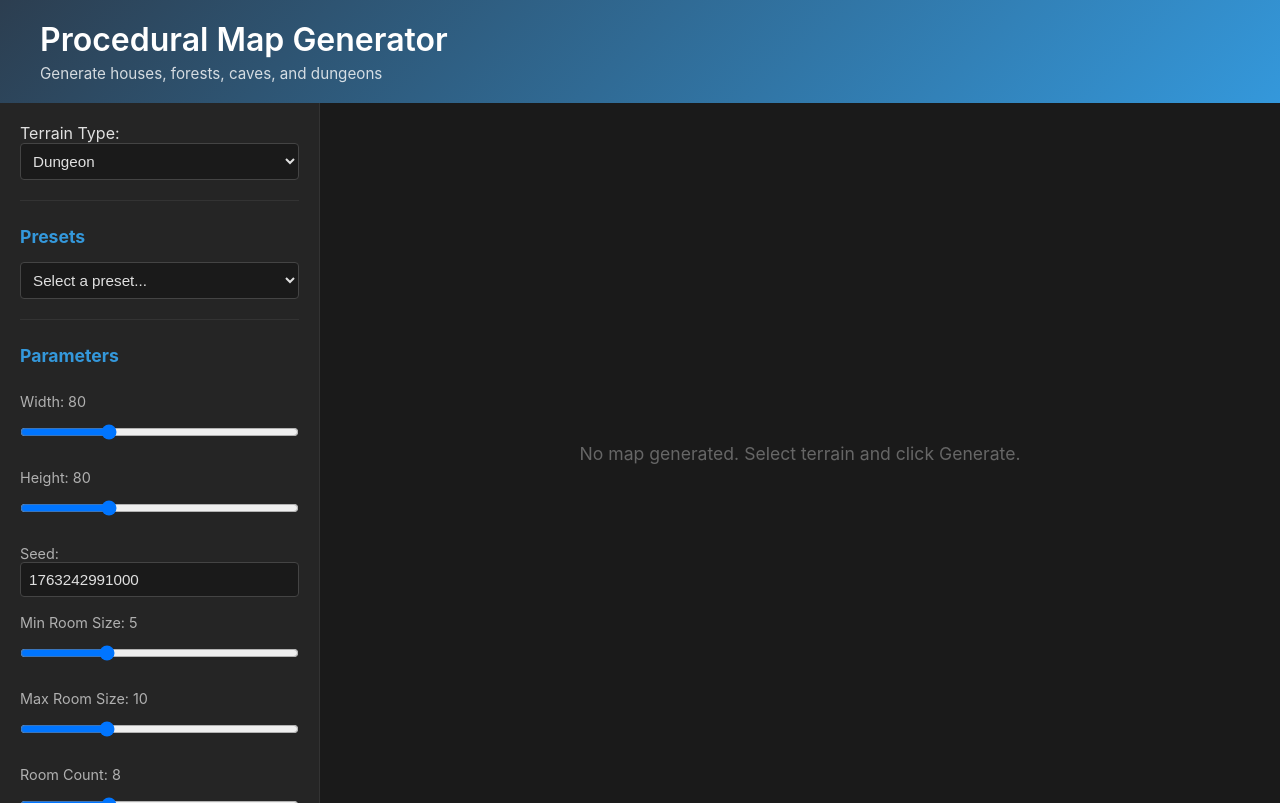
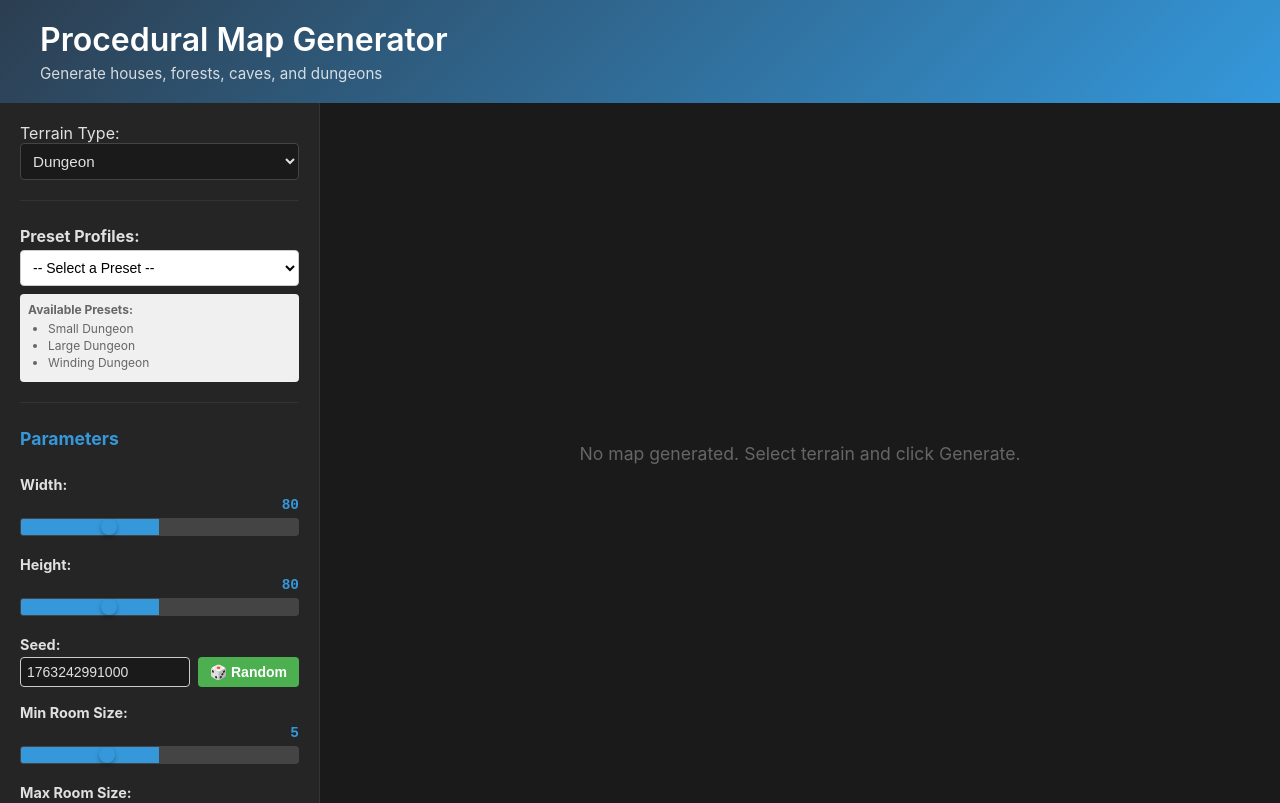
Before and after one commit to myoung09/dnd-map-builder, a React (Create React App) app: page / in a window 1280 px wide. Built offline with nearby package versions, Linux system fonts and the light colour scheme.

Commit message:
feat: Enhance UI with improved parameter form, slider styling, and add preset selector component

```diff
--- a/src/App.css
+++ b/src/App.css
@@ -93,11 +93,68 @@ input[type="number"]:focus {
   font-size: 0.9rem;
   margin-bottom: 5px;
   color: #b0b0b0;
+  cursor: help;
+}
+
+.parameter-group label strong {
+  color: #e0e0e0;
+  display: block;
+  margin-bottom: 4px;
+}
+
+.param-value {
+  float: right;
+  font-weight: bold;
+  color: #3498db;
+  font-family: 'Courier New', monospace;
 }
 
 input[type="range"] {
   cursor: pointer;
   margin-top: 5px;
+}
+
+/* Enhanced slider styling */
+input[type="range"].slider {
+  -webkit-appearance: none;
+  appearance: none;
+  height: 6px;
+  background: linear-gradient(to right, #3498db 0%, #3498db 50%, #444 50%, #444 100%);
+  border-radius: 3px;
+  outline: none;
+}
+
+input[type="range"].slider::-webkit-slider-thumb {
+  -webkit-appearance: none;
+  appearance: none;
+  width: 16px;
+  height: 16px;
+  background: #3498db;
+  border-radius: 50%;
+  cursor: pointer;
+  box-shadow: 0 2px 4px rgba(0, 0, 0, 0.3);
+  transition: all 0.2s;
+}
+
+input[type="range"].slider::-webkit-slider-thumb:hover {
+  background: #5dade2;
+  transform: scale(1.1);
+}
+
+input[type="range"].slider::-moz-range-thumb {
+  width: 16px;
+  height: 16px;
+  background: #3498db;
+  border-radius: 50%;
+  cursor: pointer;
+  border: none;
+  box-shadow: 0 2px 4px rgba(0, 0, 0, 0.3);
+  transition: all 0.2s;
+}
+
+input[type="range"].slider::-moz-range-thumb:hover {
+  background: #5dade2;
+  transform: scale(1.1);
 }
 
 input[type="range"]::-webkit-slider-thumb {
--- a/src/App.tsx
+++ b/src/App.tsx
@@ -2,13 +2,14 @@ import React, { useState, useRef, useCallback } from 'react';
 import './App.css';
 import { TerrainType, GeneratorParameters, MapData } from './types/generator';
 import { TerrainSelector } from './components/TerrainSelector';
+import { PresetSelector } from './components/PresetSelector';
 import { ParameterForm } from './components/ParameterForm';
 import { MapCanvas, MapCanvasRef } from './components/MapCanvas';
 import { HouseGenerator } from './generators/HouseGenerator';
 import { ForestGenerator } from './generators/ForestGenerator';
 import { CaveGenerator } from './generators/CaveGenerator';
 import { DungeonGenerator } from './generators/DungeonGenerator';
-import { PRESETS, getPresetsByTerrain } from './utils/presets';
+import { getPresetByName, getPresetsByTerrain } from './utils/presets';
 import { ExportUtils } from './utils/export';
 
 function App() {
@@ -71,7 +72,7 @@ function App() {
   };
 
   const handlePresetLoad = (presetName: string) => {
-    const preset = PRESETS.find(p => p.name === presetName);
+    const preset = getPresetByName(presetName);
     if (preset) {
       setTerrain(preset.terrainType);
       setParameters({
@@ -79,13 +80,6 @@ function App() {
         seed: Date.now()
       });
     }
-  };
-
-  const handleRandomSeed = () => {
-    setParameters({
-      ...parameters,
-      seed: Date.now()
-    });
   };
 
   const handleExportPNG = () => {
@@ -127,8 +121,6 @@ function App() {
     }
   };
 
-  const availablePresets = getPresetsByTerrain(terrain);
-
   return (
     <div className="App">
       <header className="App-header">
@@ -146,19 +138,10 @@ function App() {
           </section>
 
           <section className="control-section">
-            <h3>Presets</h3>
-            <select
-              className="preset-select"
-              onChange={(e) => handlePresetLoad(e.target.value)}
-              value=""
-            >
-              <option value="">Select a preset...</option>
-              {availablePresets.map(preset => (
-                <option key={preset.name} value={preset.name}>
-                  {preset.name}
-                </option>
-              ))}
-            </select>
+            <PresetSelector
+              currentTerrain={terrain}
+              onPresetSelect={handlePresetLoad}
+            />
           </section>
 
           <section className="control-section">
@@ -167,22 +150,6 @@ function App() {
               parameters={parameters}
               onParameterChange={setParameters}
             />
-          </section>
-
-          <section className="control-section">
-            <h3>Seed Control</h3>
-            <div className="seed-controls">
-              <input
-                type="number"
-                value={parameters.seed || 0}
-                onChange={(e) => setParameters({
-                  ...parameters,
-                  seed: parseInt(e.target.value)
-                })}
-                style={{ width: '150px' }}
-              />
-              <button onClick={handleRandomSeed}>Random</button>
-            </div>
           </section>
 
           <section className="control-section">
--- a/src/components/ParameterForm.tsx
+++ b/src/components/ParameterForm.tsx
@@ -1,4 +1,4 @@
-// Parameter Form Component
+// Parameter Form Component with Enhanced UX
 
 import React from 'react';
 import { TerrainType, GeneratorParameters } from '../types/generator';
@@ -21,45 +21,77 @@ export const ParameterForm: React.FC<ParameterFormProps> = ({
     });
   };
 
+  const generateRandomSeed = () => {
+    const randomSeed = Math.floor(Math.random() * 1000000);
+    handleChange('seed', randomSeed);
+  };
+
   return (
     <div className="parameter-form">
       <h3>Parameters</h3>
 
       {/* Common parameters */}
       <div className="parameter-group">
-        <label>
-          Width: {parameters.width}
+        <label title="Width of the map in grid cells">
+          <strong>Width:</strong> <span className="param-value">{parameters.width}</span>
           <input
             type="range"
             min="30"
             max="200"
             value={parameters.width}
             onChange={(e) => handleChange('width', parseInt(e.target.value))}
+            className="slider"
           />
         </label>
       </div>
 
       <div className="parameter-group">
-        <label>
-          Height: {parameters.height}
+        <label title="Height of the map in grid cells">
+          <strong>Height:</strong> <span className="param-value">{parameters.height}</span>
           <input
             type="range"
             min="30"
             max="200"
             value={parameters.height}
             onChange={(e) => handleChange('height', parseInt(e.target.value))}
+            className="slider"
           />
         </label>
       </div>
 
       <div className="parameter-group">
-        <label>
-          Seed:
-          <input
-            type="number"
-            value={parameters.seed || 0}
-            onChange={(e) => handleChange('seed', parseInt(e.target.value))}
-          />
+        <label title="Seed for reproducible random generation">
+          <strong>Seed:</strong>
+          <div style={{ display: 'flex', gap: '8px', marginTop: '4px' }}>
+            <input
+              type="number"
+              value={parameters.seed || 0}
+              onChange={(e) => handleChange('seed', parseInt(e.target.value) || 0)}
+              style={{
+                flex: 1,
+                padding: '6px',
+                fontSize: '14px',
+                border: '1px solid #ccc',
+                borderRadius: '4px'
+              }}
+            />
+            <button
+              onClick={generateRandomSeed}
+              title="Generate random seed"
+              style={{
+                padding: '6px 12px',
+                fontSize: '14px',
+                backgroundColor: '#4CAF50',
+                color: 'white',
+                border: 'none',
+                borderRadius: '4px',
+                cursor: 'pointer',
+                fontWeight: 'bold'
+              }}
+            >
+              🎲 Random
+            </button>
+          </div>
         </label>
       </div>
 
@@ -67,66 +99,71 @@ export const ParameterForm: React.FC<ParameterFormProps> = ({
       {(terrain === TerrainType.House || terrain === TerrainType.Dungeon) && (
         <>
           <div className="parameter-group">
-            <label>
-              Min Room Size: {parameters.minRoomSize}
+            <label title="Minimum room size (width/height in cells)">
+              <strong>Min Room Size:</strong> <span className="param-value">{parameters.minRoomSize}</span>
               <input
                 type="range"
                 min="3"
                 max="10"
                 value={parameters.minRoomSize || 5}
                 onChange={(e) => handleChange('minRoomSize', parseInt(e.target.value))}
+                className="slider"
               />
             </label>
           </div>
 
           <div className="parameter-group">
-            <label>
-              Max Room Size: {parameters.maxRoomSize}
+            <label title="Maximum room size (width/height in cells)">
+              <strong>Max Room Size:</strong> <span className="param-value">{parameters.maxRoomSize}</span>
               <input
                 type="range"
                 min="6"
                 max="20"
                 value={parameters.maxRoomSize || 10}
                 onChange={(e) => handleChange('maxRoomSize', parseInt(e.target.value))}
+                className="slider"
               />
             </label>
           </div>
 
           <div className="parameter-group">
-            <label>
-              Room Count: {parameters.roomCount}
+            <label title="Target number of rooms to generate">
+              <strong>Room Count:</strong> <span className="param-value">{parameters.roomCount}</span>
               <input
                 type="range"
                 min="3"
                 max="20"
                 value={parameters.roomCount || 8}
                 onChange={(e) => handleChange('roomCount', parseInt(e.target.value))}
+                className="slider"
               />
             </label>
           </div>
 
           <div className="parameter-group">
-            <label>
-              Corridor Width: {parameters.corridorWidth}
+            <label title="Width of corridors connecting rooms">
+              <strong>Corridor Width:</strong> <span className="param-value">{parameters.corridorWidth}</span>
               <input
                 type="range"
                 min="1"
                 max="3"
                 value={parameters.corridorWidth || 1}
                 onChange={(e) => handleChange('corridorWidth', parseInt(e.target.value))}
+                className="slider"
               />
             </label>
           </div>
 
           <div className="parameter-group">
-            <label>
-              Grid Size: {parameters.gridSize}
+            <label title="Grid alignment spacing for rooms">
+              <strong>Grid Size:</strong> <span className="param-value">{parameters.gridSize}</span>
               <input
                 type="range"
                 min="1"
                 max="8"
                 value={parameters.gridSize || 4}
                 onChange={(e) => handleChange('gridSize', parseInt(e.target.value))}
+                className="slider"
               />
             </label>
           </div>
@@ -137,40 +174,43 @@ export const ParameterForm: React.FC<ParameterFormProps> = ({
       {terrain === TerrainType.Dungeon && (
         <>
           <div className="parameter-group">
-            <label>
-              Organic Factor: {(parameters.organicFactor || 0.3).toFixed(2)}
+            <label title="Organic variation in room shapes (0 = rectangular, higher = more irregular)">
+              <strong>Organic Factor:</strong> <span className="param-value">{(parameters.organicFactor || 0.3).toFixed(2)}</span>
               <input
                 type="range"
                 min="0"
                 max="100"
                 value={(parameters.organicFactor || 0.3) * 100}
                 onChange={(e) => handleChange('organicFactor', parseInt(e.target.value) / 100)}
+                className="slider"
               />
             </label>
           </div>
 
           <div className="parameter-group">
-            <label>
-              Connectivity: {(parameters.connectivityFactor || 0.15).toFixed(2)}
+            <label title="Additional corridor connections beyond minimum spanning tree">
+              <strong>Connectivity:</strong> <span className="param-value">{(parameters.connectivityFactor || 0.15).toFixed(2)}</span>
               <input
                 type="range"
                 min="0"
                 max="50"
                 value={(parameters.connectivityFactor || 0.15) * 100}
                 onChange={(e) => handleChange('connectivityFactor', parseInt(e.target.value) / 100)}
+                className="slider"
               />
             </label>
           </div>
 
           <div className="parameter-group">
-            <label>
-              Corridor Straightness: {parameters.walkSteps || 7}
+            <label title="Corridor straightness (1 = very winding, 10 = straight)">
+              <strong>Corridor Straightness:</strong> <span className="param-value">{parameters.walkSteps || 7}</span>
               <input
                 type="range"
                 min="1"
                 max="10"
                 value={parameters.walkSteps || 7}
                 onChange={(e) => handleChange('walkSteps', parseInt(e.target.value))}
+                className="slider"
               />
             </label>
           </div>
@@ -181,53 +221,57 @@ export const ParameterForm: React.FC<ParameterFormProps> = ({
       {terrain === TerrainType.Forest && (
         <>
           <div className="parameter-group">
-            <label>
-              Tree Density: {(parameters.treeDensity || 0.3).toFixed(2)}
+            <label title="Density of trees (0 = sparse, 1 = dense)">
+              <strong>Tree Density:</strong> <span className="param-value">{(parameters.treeDensity || 0.3).toFixed(2)}</span>
               <input
                 type="range"
                 min="0"
                 max="100"
                 value={(parameters.treeDensity || 0.3) * 100}
                 onChange={(e) => handleChange('treeDensity', parseInt(e.target.value) / 100)}
+                className="slider"
               />
             </label>
           </div>
 
           <div className="parameter-group">
-            <label>
-              Min Tree Distance: {parameters.minTreeDistance}
+            <label title="Minimum distance between tree centers (prevents overlapping)">
+              <strong>Min Tree Distance:</strong> <span className="param-value">{parameters.minTreeDistance}</span>
               <input
                 type="range"
                 min="2"
                 max="10"
                 value={parameters.minTreeDistance || 3}
                 onChange={(e) => handleChange('minTreeDistance', parseInt(e.target.value))}
+                className="slider"
               />
             </label>
           </div>
 
           <div className="parameter-group">
-            <label>
-              Noise Scale: {(parameters.noiseScale || 0.05).toFixed(3)}
+            <label title="Perlin noise frequency for organic tree clustering">
+              <strong>Noise Scale:</strong> <span className="param-value">{(parameters.noiseScale || 0.05).toFixed(3)}</span>
               <input
                 type="range"
                 min="10"
                 max="200"
                 value={(parameters.noiseScale || 0.05) * 1000}
                 onChange={(e) => handleChange('noiseScale', parseInt(e.target.value) / 1000)}
+                className="slider"
               />
             </label>
           </div>
 
           <div className="parameter-group">
-            <label>
-              Tree Radius: {(parameters.treeRadius || 1.5).toFixed(1)}
+            <label title="Radius of individual tree circles">
+              <strong>Tree Radius:</strong> <span className="param-value">{(parameters.treeRadius || 1.5).toFixed(1)}</span>
               <input
                 type="range"
                 min="5"
                 max="50"
                 value={(parameters.treeRadius || 1.5) * 10}
                 onChange={(e) => handleChange('treeRadius', parseInt(e.target.value) / 10)}
+                className="slider"
               />
             </label>
           </div>
@@ -238,53 +282,57 @@ export const ParameterForm: React.FC<ParameterFormProps> = ({
       {terrain === TerrainType.Cave && (
         <>
           <div className="parameter-group">
-            <label>
-              Fill Probability: {(parameters.fillProbability || 0.45).toFixed(2)}
+            <label title="Initial probability of cell being a wall (higher = more walls)">
+              <strong>Fill Probability:</strong> <span className="param-value">{(parameters.fillProbability || 0.45).toFixed(2)}</span>
               <input
                 type="range"
                 min="30"
                 max="60"
                 value={(parameters.fillProbability || 0.45) * 100}
                 onChange={(e) => handleChange('fillProbability', parseInt(e.target.value) / 100)}
+                className="slider"
               />
             </label>
           </div>
 
           <div className="parameter-group">
-            <label>
-              Smooth Iterations: {parameters.smoothIterations}
+            <label title="Number of cellular automata smoothing passes">
+              <strong>Smooth Iterations:</strong> <span className="param-value">{parameters.smoothIterations}</span>
               <input
                 type="range"
                 min="1"
                 max="8"
                 value={parameters.smoothIterations || 4}
                 onChange={(e) => handleChange('smoothIterations', parseInt(e.target.value))}
+                className="slider"
               />
             </label>
           </div>
 
           <div className="parameter-group">
-            <label>
-              Wall Threshold: {parameters.wallThreshold}
+            <label title="Minimum neighbor walls to become/stay a wall (4-8 recommended)">
+              <strong>Wall Threshold:</strong> <span className="param-value">{parameters.wallThreshold}</span>
               <input
                 type="range"
                 min="3"
                 max="7"
                 value={parameters.wallThreshold || 5}
                 onChange={(e) => handleChange('wallThreshold', parseInt(e.target.value))}
+                className="slider"
               />
             </label>
           </div>
 
           <div className="parameter-group">
-            <label>
-              Cave Roughness: {(parameters.caveRoughness || 1.0).toFixed(1)}
+            <label title="Multiplier for cave roughness (0.5 = smooth, 2.0 = very rough)">
+              <strong>Cave Roughness:</strong> <span className="param-value">{(parameters.caveRoughness || 1.0).toFixed(1)}</span>
               <input
                 type="range"
                 min="5"
                 max="20"
                 value={(parameters.caveRoughness || 1.0) * 10}
                 onChange={(e) => handleChange('caveRoughness', parseInt(e.target.value) / 10)}
+                className="slider"
               />
             </label>
           </div>
--- /dev/null
+++ b/src/components/PresetSelector.tsx
@@ -0,0 +1,68 @@
+// Preset Selector Component
+
+import React from 'react';
+import { TerrainType } from '../types/generator';
+import { getPresetsByTerrain } from '../utils/presets';
+
+interface PresetSelectorProps {
+  currentTerrain: TerrainType;
+  onPresetSelect: (presetName: string) => void;
+}
+
+export const PresetSelector: React.FC<PresetSelectorProps> = ({
+  currentTerrain,
+  onPresetSelect
+}) => {
+  const availablePresets = getPresetsByTerrain(currentTerrain);
+
+  return (
+    <div className="preset-selector">
+      <label>
+        <strong>Preset Profiles:</strong>
+        <select
+          onChange={(e) => {
+            if (e.target.value) {
+              onPresetSelect(e.target.value);
+            }
+          }}
+          defaultValue=""
+          style={{
+            width: '100%',
+            padding: '8px',
+            marginTop: '4px',
+            fontSize: '14px',
+            borderRadius: '4px',
+            border: '1px solid #ccc',
+            backgroundColor: 'white',
+            cursor: 'pointer'
+          }}
+        >
+          <option value="">-- Select a Preset --</option>
+          {availablePresets.map(preset => (
+            <option key={preset.name} value={preset.name}>
+              {preset.name}
+            </option>
+          ))}
+        </select>
+      </label>
+
+      <div style={{
+        marginTop: '8px',
+        padding: '8px',
+        backgroundColor: '#f0f0f0',
+        borderRadius: '4px',
+        fontSize: '12px',
+        color: '#666'
+      }}>
+        <strong>Available Presets:</strong>
+        <ul style={{ margin: '4px 0', paddingLeft: '20px' }}>
+          {availablePresets.map(preset => (
+            <li key={preset.name} style={{ marginBottom: '2px' }}>
+              {preset.name}
+            </li>
+          ))}
+        </ul>
+      </div>
+    </div>
+  );
+};
```
Also changed, not shown: 1 other file (tests, documents, lock files or other folders).
